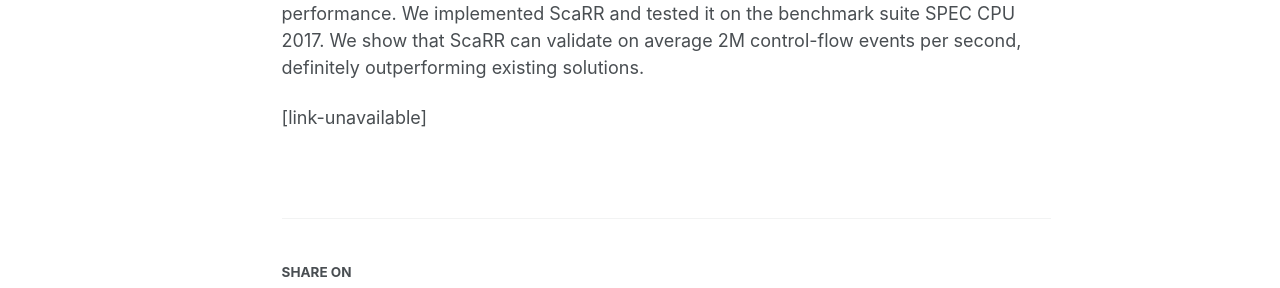
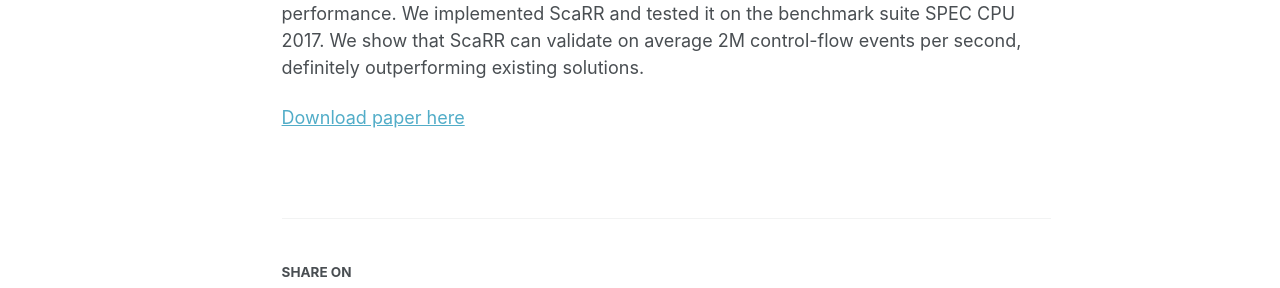
Before and after one commit to tregua87/tregua87.github.io, a Jekyll site: the page built from _publications/2019-09-scarr.md, in a window 1280 px wide and 1298 px high. Shown: the part 671-959 px from the top of the window. Built offline with Jekyll 4.4.1, drawn with Linux system fonts in a browser that asks for light colours.

Commit message:
Adding scarr link

```diff
--- a/_publications/2019-09-scarr.md
+++ b/_publications/2019-09-scarr.md
@@ -15,5 +15,4 @@ citation:
 The introduction of remote attestation (RA) schemes has allowed academia and industry to enhance the security of their systems. The commercial products currently available enable only the validation of static properties, such as applications fingerprint, and do not handle runtime properties, such as control-flow correctness. This limitation pushed researchers towards the identification of new approaches, called runtime RA. However, those mainly work on embedded devices, which share very few common features with complex systems, such as virtual machines in a cloud. A naive deployment of runtime RA schemes for embedded devices on complex systems faces scalability problems, such as the representation of complex control-flows or slow verification phase.
 In this work, we present ScaRR: the first Scalable Runtime Remote attestation schema for complex systems. Thanks to its novel control-flow model, ScaRR enables the deployment of runtime RA on any application regardless of its complexity, by also achieving good performance. We implemented ScaRR and tested it on the benchmark suite SPEC CPU 2017. We show that ScaRR can validate on average 2M control-flow events per second, definitely outperforming existing solutions.
 
-[link-unavailable]
-<!-- [Download paper here](https://dl.acm.org/citation.cfm?id=3300029) -->
+[Download paper here](https://www.usenix.org/conference/raid2019/presentation/toffalini)
```
Also changed, not shown: 1 other file.
